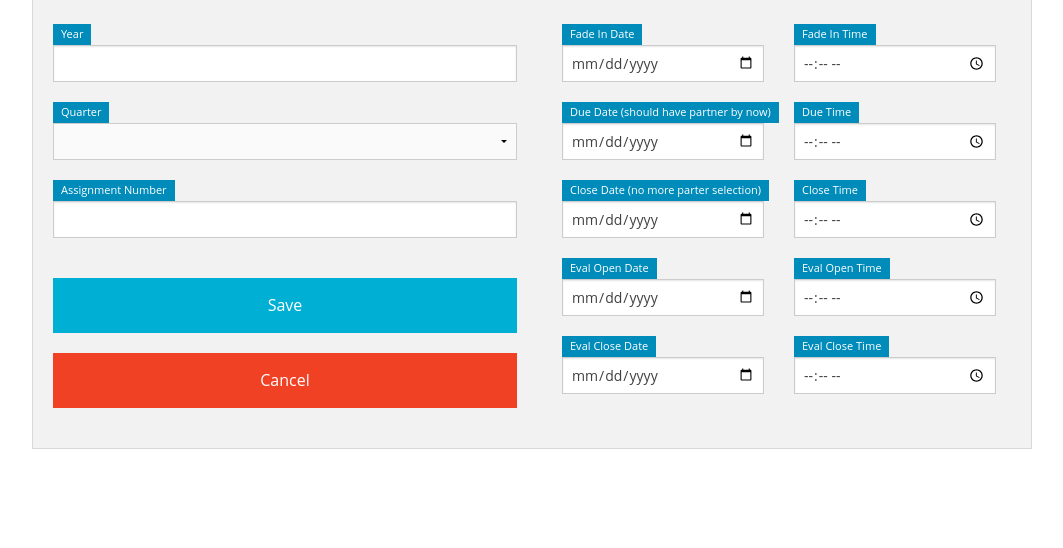
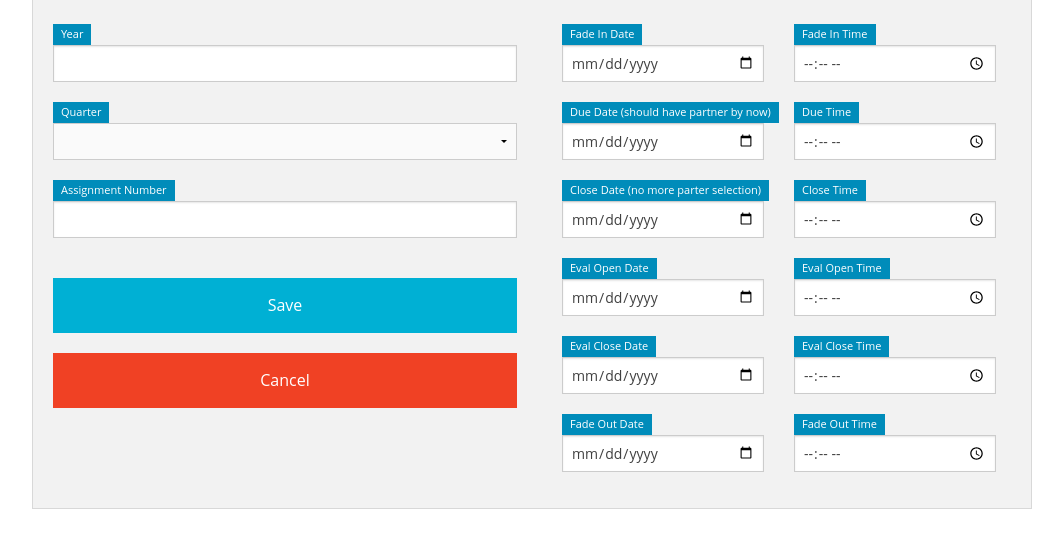
Before and after one commit to austinsherron/partner_app, a Python web app: template templates/admin_add_assignment.html in a window 1280 px wide. Shown: the part 143-691 px from the top of the page, without its empty margins (108-1171 px from the left). Run offline with Jinja, Linux system fonts and the light colour scheme; the template is opened without the code that fills it, so the values that code supplies are empty.

Commit message:
Update Admin Assignment Templates
Add support for 'fade out dates' to the admin interface.

```diff
--- a/templates/admin_add_assignment.html
+++ b/templates/admin_add_assignment.html
@@ -92,12 +92,14 @@
 						<input name="eval_time" type="time" value="{{ ect }}">
 					</div>
 
-					<!-- Not currently used -->
+					<div class="small-6 columns">
+						<span class="label">Fade Out Date</span><br>
+						<input name="fade_out_date" type="date" value="{{ fod }}">
+					</div>
 
-					<div style="display: none">
-						<span class="label">Fade Out Date/Time</span><br>
-						<div><input name="fade_out_date" type="date" value="{{ year }}-01-01"></div>
-						<div><input name="fade_out_time" type="time" value="00:00"></div>
+					<div class="small-6 columns">
+						<span class="label">Fade Out Time</span><br>
+						<input name="fade_out_time" type="time" value="{{ fot }}">
 					</div>
 
 				</div>
```
Also changed, not shown: handler.py (+18 -2 lines), templates/admin_assignment_edit.html (+6 -4 lines), templates/admin_assignment_view.html (+2 -5 lines).
